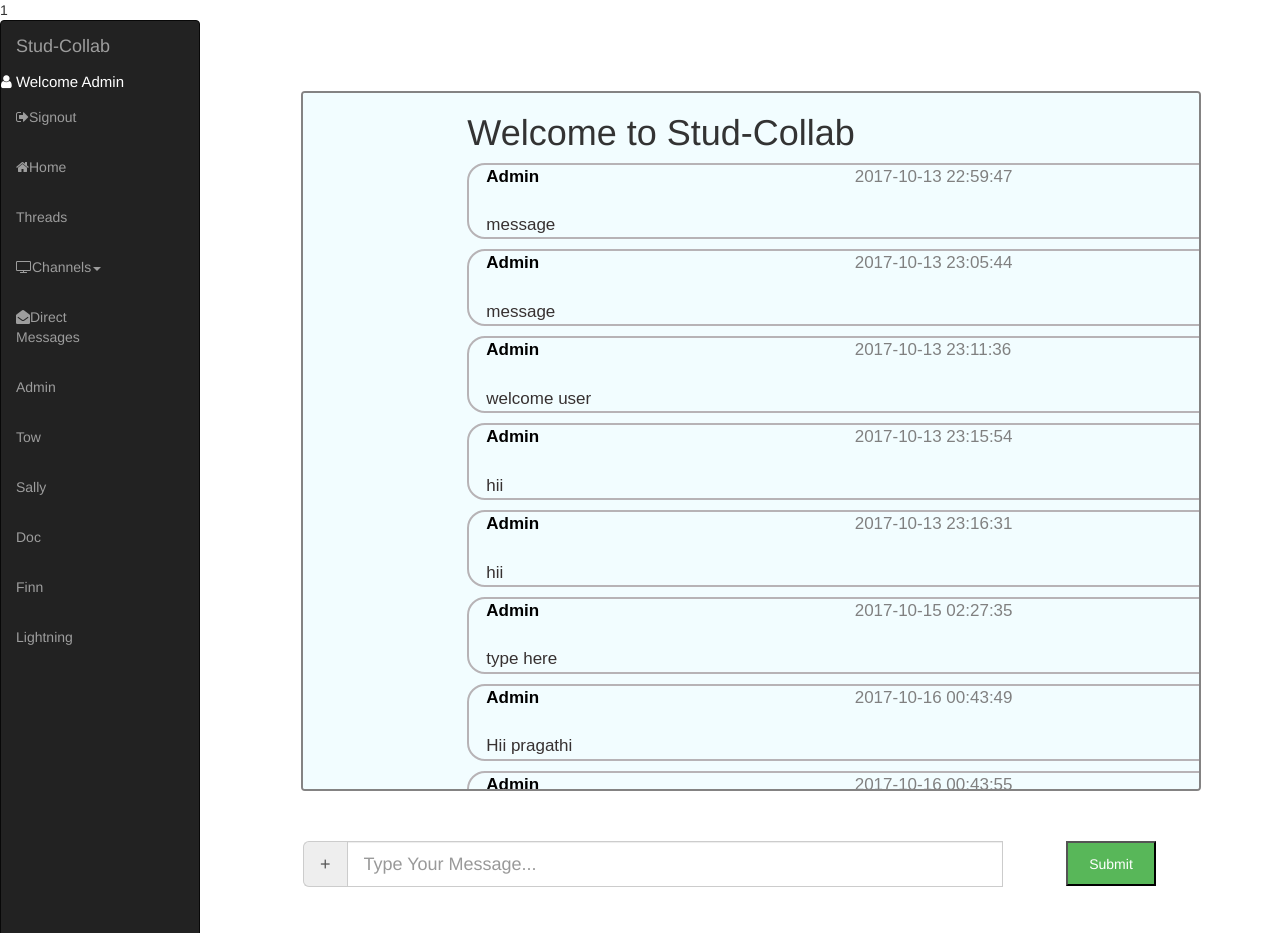
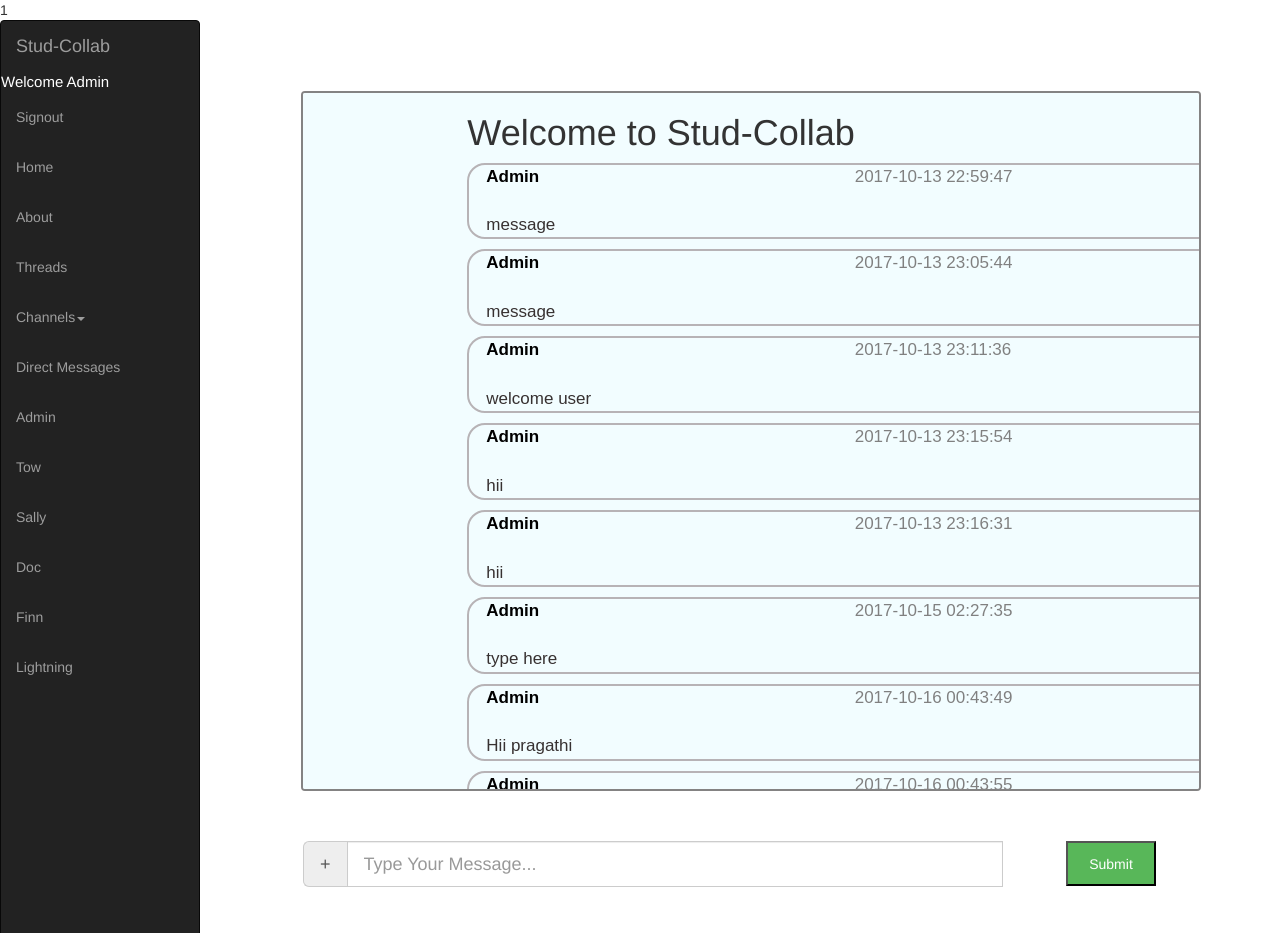
Before and after one commit to nmala001/WebProgramming_Slack, a PHP site: page /WebProgramming_Slack/dashboard.php in a window 1280 px wide; the page is wider, and only the part inside the window is pictured. Shown: the top 933 px of that part. Run offline with PHP 8.4, Linux system fonts and the light colour scheme; a user stored in the database is signed in; data comes from the database, SQL or seed files in the repository; data that the repository does not hold is empty; some libraries are stand-ins or nearby versions.

Commit message:
updated dashboard page

```diff
--- a/dashboard.php
+++ b/dashboard.php
@@ -1,16 +1,12 @@
 
 <?php
-
 require_once 'php_action/core.php';
 require_once 'php_action/db_connect.php';
 require_once 'queries.php';
 $user = $_SESSION['userId'];
 //$userdispname=$_SESSION['user']
 $channel_id ;
-
 $username = $_SESSION['userName'];
-
-
 // echo $user;
 ?>
 
@@ -29,8 +25,7 @@ $username = $_SESSION['userName'];
 	<script src="https://ajax.googleapis.com/ajax/libs/jquery/3.2.1/jquery.min.js"></script>
 	<link rel="stylesheet" href="https://maxcdn.bootstrapcdn.com/bootstrap/3.3.7/css/bootstrap.min.css">
 	<script src="https://maxcdn.bootstrapcdn.com/bootstrap/3.3.7/js/bootstrap.min.js"></script>
-  <link href="https://maxcdn.bootstrapcdn.com/font-awesome/4.7.0/css/font-awesome.min.css" rel="stylesheet">
-
+  <link rel="stylesheet" href="https://maxcdn.bootstrapcdn.com/font-awesome/4.7.0/css/font-awesome.min.css">
 
 </head>
 
@@ -42,34 +37,35 @@ $username = $_SESSION['userName'];
 <div class="navbar navbar-inverse navbar-fixed-left">
   <a class="navbar-brand" href="#">Stud-Collab</a>
   <ul class="nav navbar-nav">
-      <li id="welcome_msg"><i class="fa fa-user" aria-hidden="true"></i>
+      <li id="welcome_msg">
 
                             <?php
-
                               $welcome = "Welcome" ."       " .$username;
-
                               echo htmlspecialchars_decode($welcome);
-
                             ?>
 
                       </li>
-                      <li><a href="logout.php"><i class="fa fa-sign-out" aria-hidden="true"></i>Signout</a></li>
                       <li>
-                          <a href="#"><i class="fa fa-home" aria-hidden="true"></i>Home</a>
+                          <a href="logout.php">Signout</a>
                       </li>
-
+                      <li>
+                          <a href="#">Home</a>
+                      </li>
+                      <li>
+                          <a href="#">About</a>
+                      </li>
                       <li>
                           <a href="#">Threads</a>
                       </li>
                       <li class="dropdown">
-                      <a href="#" class="dropdown-toggle" data-toggle="dropdown"><i class="fa fa-television" aria-hidden="true"></i>Channels<span class="caret"></span></a>
+                      <a href="#" class="dropdown-toggle" data-toggle="dropdown">Channels<span class="caret"></span></a>
                       <ul class="dropdown-menu" role="menu">
 
                         <?php  $result = getAllChannels(); echo htmlspecialchars_decode($result); ?>
 
                       </ul>
                   <li>
-                    <a href="#"><i class="fa fa-envelope-open" aria-hidden="true"></i>Direct Messages</a>
+                    <a href="#">Direct Messages</a>
 
                     <?php  $result = getAllUsers(); echo htmlspecialchars_decode($result); ?>
                   </li>
@@ -89,12 +85,9 @@ $username = $_SESSION['userName'];
                           <h1>Welcome to Stud-Collab</h1>
 
                           <?php
-
                             if(isset($_GET["channel_id"])){
-
                               $result = getMessages($_GET["channel_id"]);
                             }else{
-
                               $result = getMessages(1);
                             } echo htmlspecialchars_decode($result);
                           ?>
@@ -154,10 +147,7 @@ $username = $_SESSION['userName'];
       overlay = $('.overlay'),
      isClosed = false;
 
-
-
     function hamburger_cross() {
-
       if (isClosed == false) {
         overlay.hide();
         trigger.removeClass('is-open');
@@ -175,7 +165,5 @@ $username = $_SESSION['userName'];
         $('#wrapper').toggleClass('toggled');
   });
 });*/
-
-
 </script>
 </html>
```
